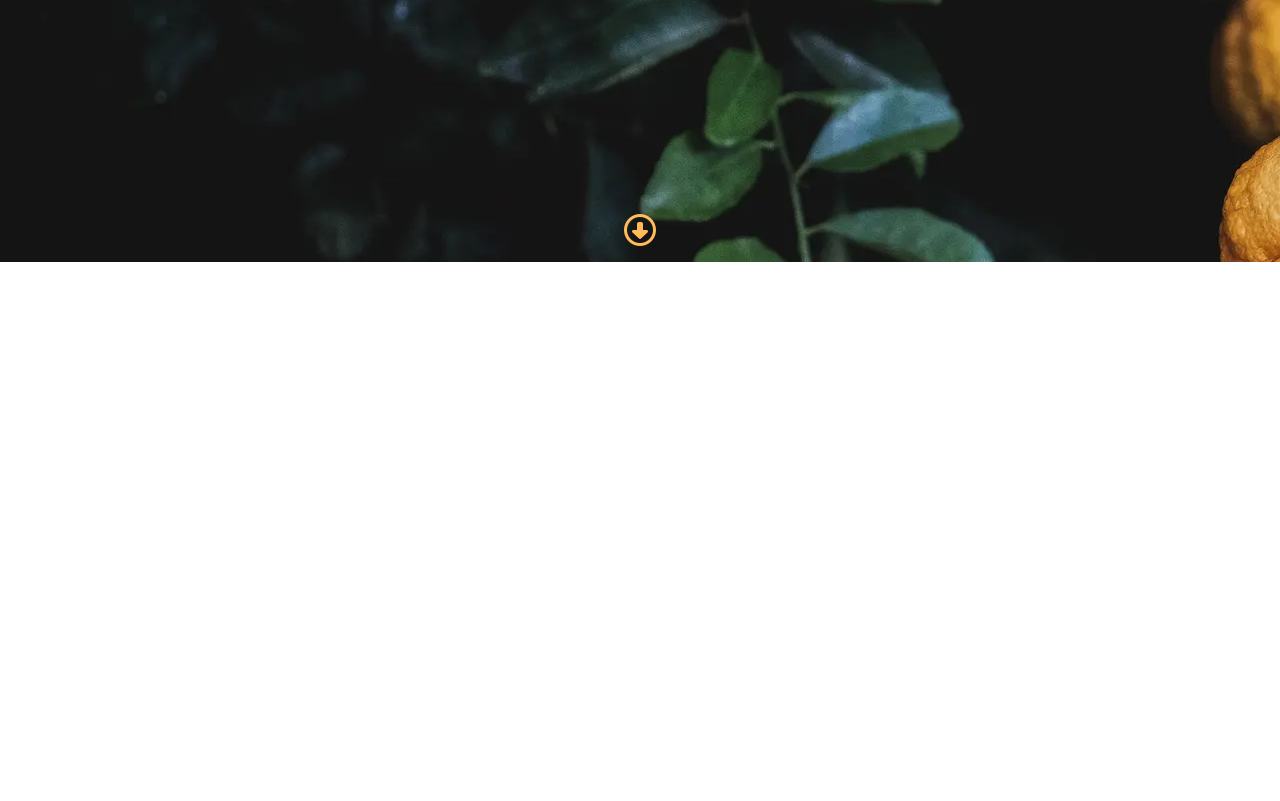
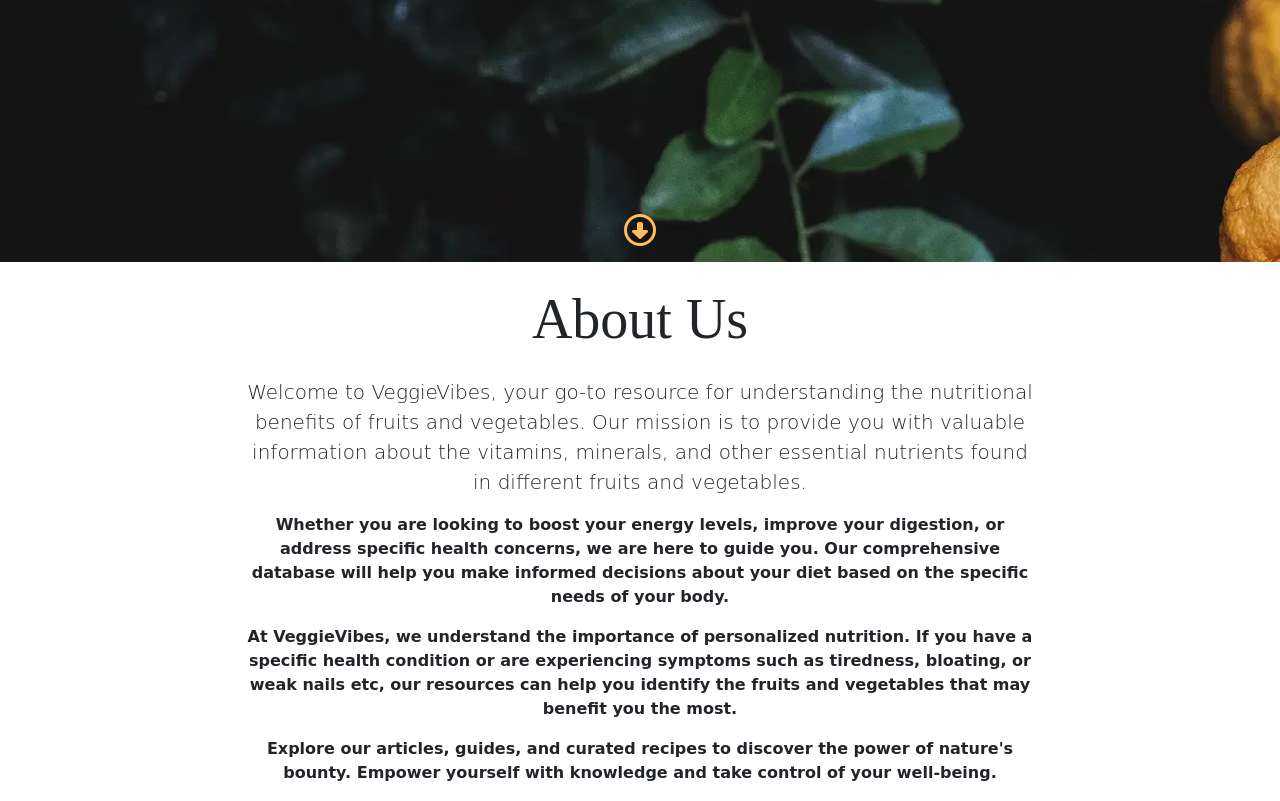
Before and after one commit to PisenCode/veggievibes, a plain HTML site: page index.html in a window 1280 px wide. Shown: the part 538-1339 px from the top of the page. Before the commit the page ends 800 px from the top, so only its background shows below. Drawn offline with nearby package versions, Linux system fonts and the light colour scheme; a web font is replaced by a local one.

Commit message:
Feat: added about section.

```diff
--- a/assets/css/style.css
+++ b/assets/css/style.css
@@ -98,3 +98,20 @@
     font-size: 3rem;
     transition: 0.5s;
 }
+
+/* ABOUT SECTION */
+.about-section {
+    font-family: "rubik doodle shadow";
+
+    padding: 80px 0;
+    background-color: #fff;
+}
+
+.about-text {
+    font-family: "Klee One", cursive;
+    font-weight: 600;
+
+    max-width: 800px;
+    margin: 0 auto;
+    text-align: center;
+}
--- a/index.html
+++ b/index.html
@@ -38,7 +38,7 @@
                     </a>
                 </li>
                 <li class="nav-item active">
-                    <a class="nav-link" href="#">About
+                    <a class="nav-link" href="#about">About
                         <span class="sr-only"></span>
                     </a>
                 </li>
@@ -56,7 +56,31 @@
             <h1 class="display-4">Clean, Green & Serene</h1>
             <p class="lead">Welcome To <span id="hero-logo-name">Veggie</span>Vibes</p>
         </div>
-        <a class="" href="#"><i class="fa-regular fa-circle-down"></i></a>
+        <a class="" href="#about"><i class="fa-regular fa-circle-down"></i></a>
+    </div>
+    <!-- ABOUT SECTION -->
+    <div class="container-fluid p-0 about-section" id="about">
+        <div class="container">
+            <div class="row">
+                <div class="col-lg-12">
+                    <h2 class="display-4 text-center m-4">About Us</h2>
+                    <div class="about-text">
+                        <p class="lead">
+                            Welcome to VeggieVibes, your go-to resource for understanding the nutritional benefits of fruits and vegetables. Our mission is to provide you with valuable information about the vitamins, minerals, and other essential nutrients found in different fruits and vegetables.
+                        </p>
+                        <p>
+                            Whether you are looking to boost your energy levels, improve your digestion, or address specific health concerns, we are here to guide you. Our comprehensive database will help you make informed decisions about your diet based on the specific needs of your body.
+                        </p>
+                        <p>
+                            At VeggieVibes, we understand the importance of personalized nutrition. If you have a specific health condition or are experiencing symptoms such as tiredness, bloating, or weak nails etc, our resources can help you identify the fruits and vegetables that may benefit you the most.
+                        </p>
+                        <p>
+                            Explore our articles, guides, and curated recipes to discover the power of nature's bounty. Empower yourself with knowledge and take control of your well-being.
+                        </p>
+                    </div>
+                </div>
+            </div>
+        </div>
     </div>
     <!-- BOOTSTRAP JS LINK -->
     <script src="https://code.jquery.com/jquery-3.3.1.slim.min.js"></script>
```
